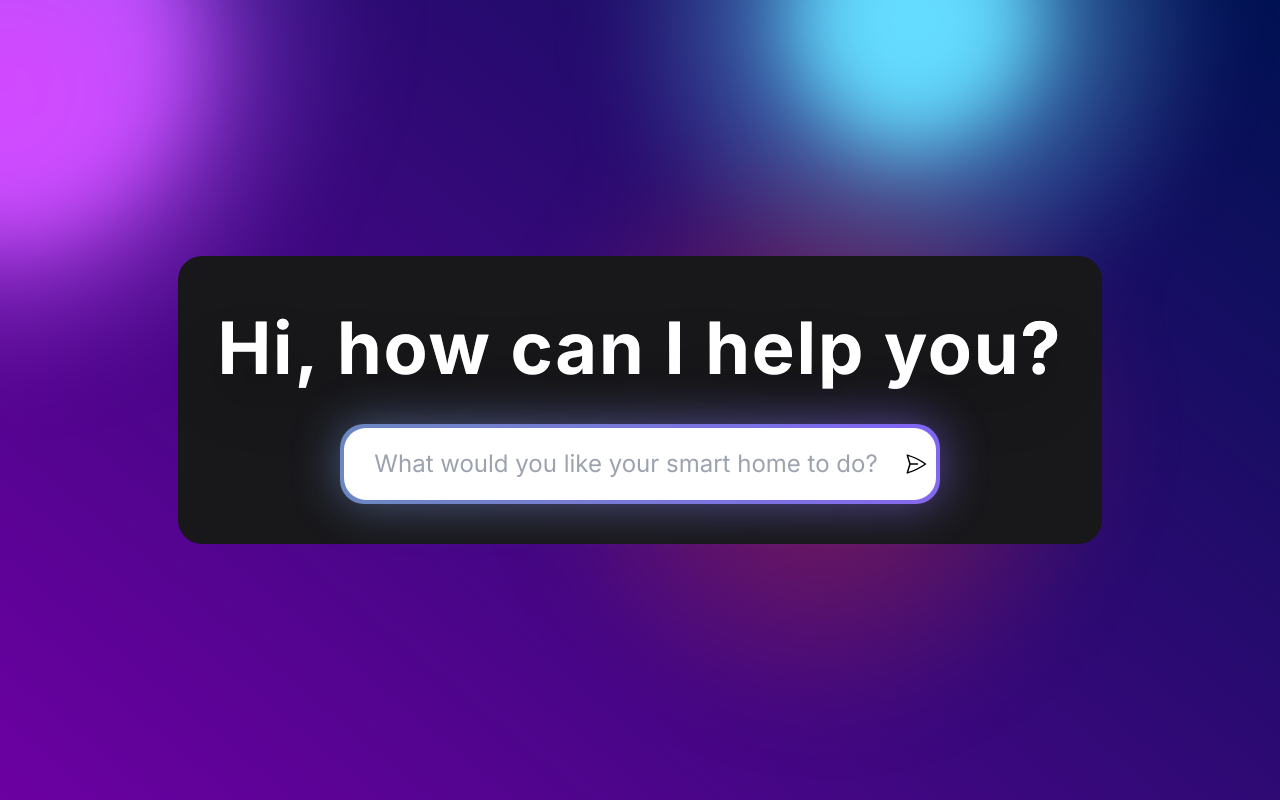
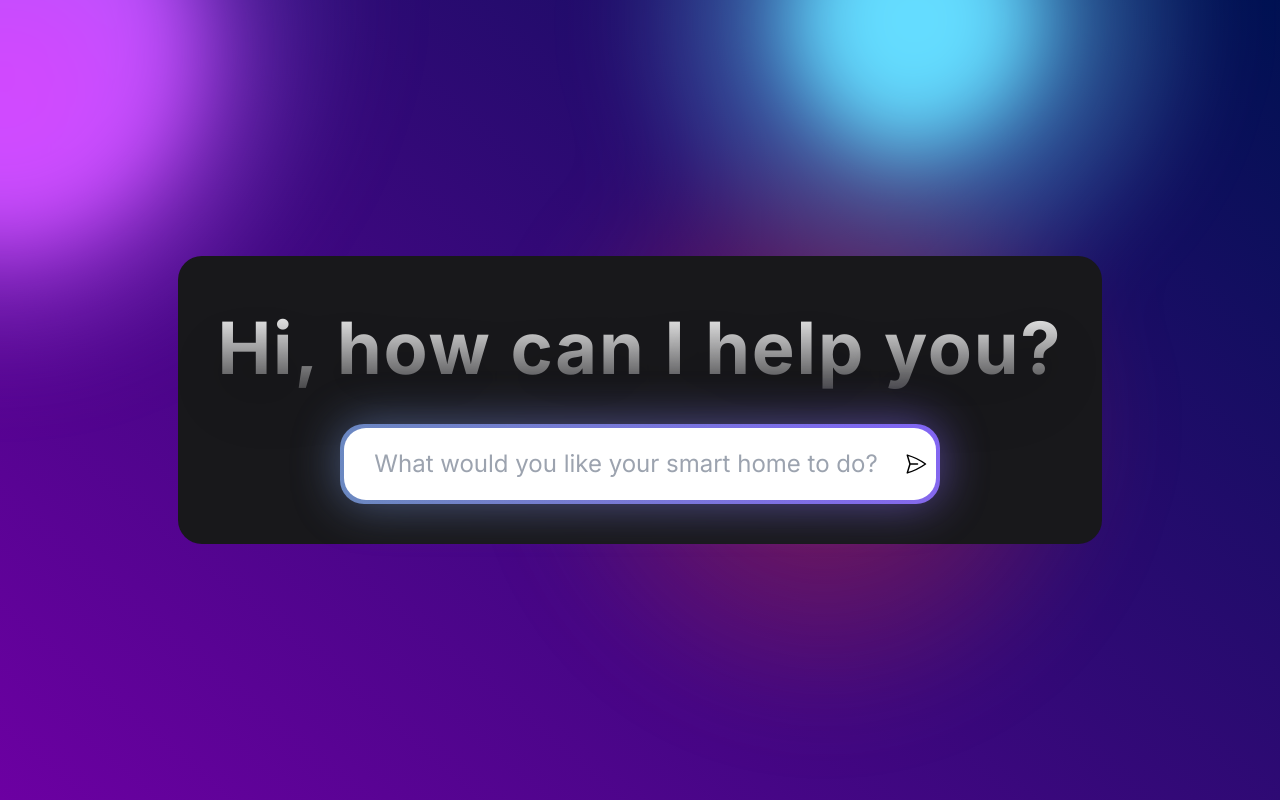
Before and after one commit to joshua-demo/simply-home, a Next.js app in the folder home-portal/: page / in a window 1280 px wide. Built offline with nearby package versions, Linux system fonts and the light colour scheme.

Commit message:
gradient for into text

```diff
--- a/home-portal/app/components/ui/text-generate-effect.tsx
+++ b/home-portal/app/components/ui/text-generate-effect.tsx
@@ -35,7 +35,7 @@ export const TextGenerateEffect = ({
           return (
             <motion.span
               key={word + idx}
-              className="text-white opacity-0"
+              className="text-transparent opacity-0 bg-clip-text drop-shadow-2xl bg-gradient-to-b from-white to-white/20"
             >
               {word}{" "}
             </motion.span>
@@ -48,7 +48,7 @@ export const TextGenerateEffect = ({
   return (
     <div className={cn("font-bold", className)}>
       <div className="mt-4">
-        <div className="leading-snug tracking-wide text-3xl md:text-7xl text-transparent bg-clip-text drop-shadow-2xl bg-gradient-to-b from-white to-white/10">
+        <div className="text-3xl leading-snug tracking-wide text-transparent md:text-7xl bg-clip-text drop-shadow-2xl bg-gradient-to-b from-white to-white/20">
           {renderWords()}
         </div>
       </div>
```
